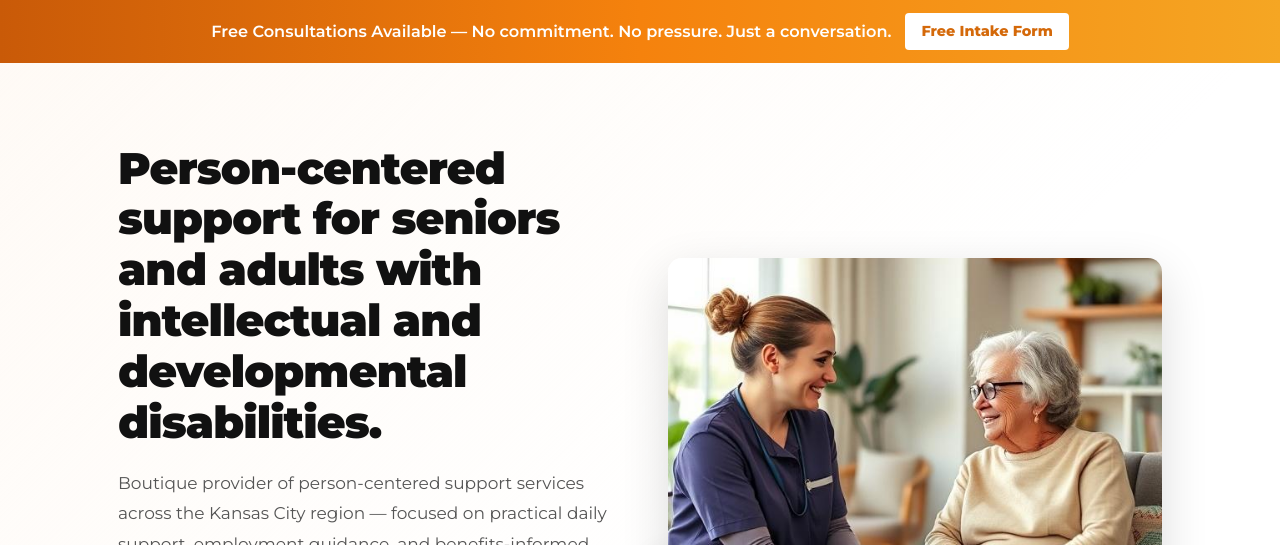
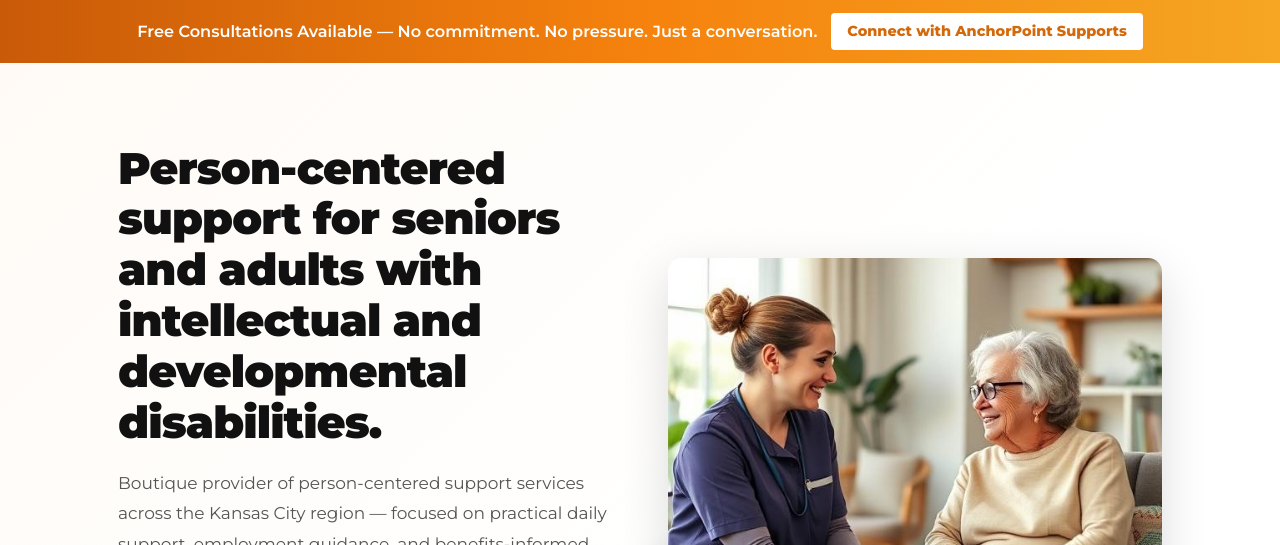
Before and after one commit to joeydixon04/APSSite, a plain HTML site: page index.html in a window 1280 px wide. Shown: the part 200-745 px from the top of the page. Drawn offline with Linux system fonts and the light colour scheme.

Commit message:
Update index.html

```diff
--- a/index.html
+++ b/index.html
@@ -50,7 +50,7 @@
     <p>
       Free Consultations Available &mdash; No commitment. No pressure. Just a conversation.
       <a href="https://docs.google.com/forms/d/e/1FAIpQLSf1mtQkVoGJY_0PW5Zdx6dlEC7GGNesbzxjKdTboJGHffxrSg/viewform?pli=1"
-         target="_blank" rel="noopener noreferrer" class="announce-btn">Free Intake Form</a>
+         target="_blank" rel="noopener noreferrer" class="announce-btn">Connect with AnchorPoint Supports</a>
     </p>
   </div>
 
```
